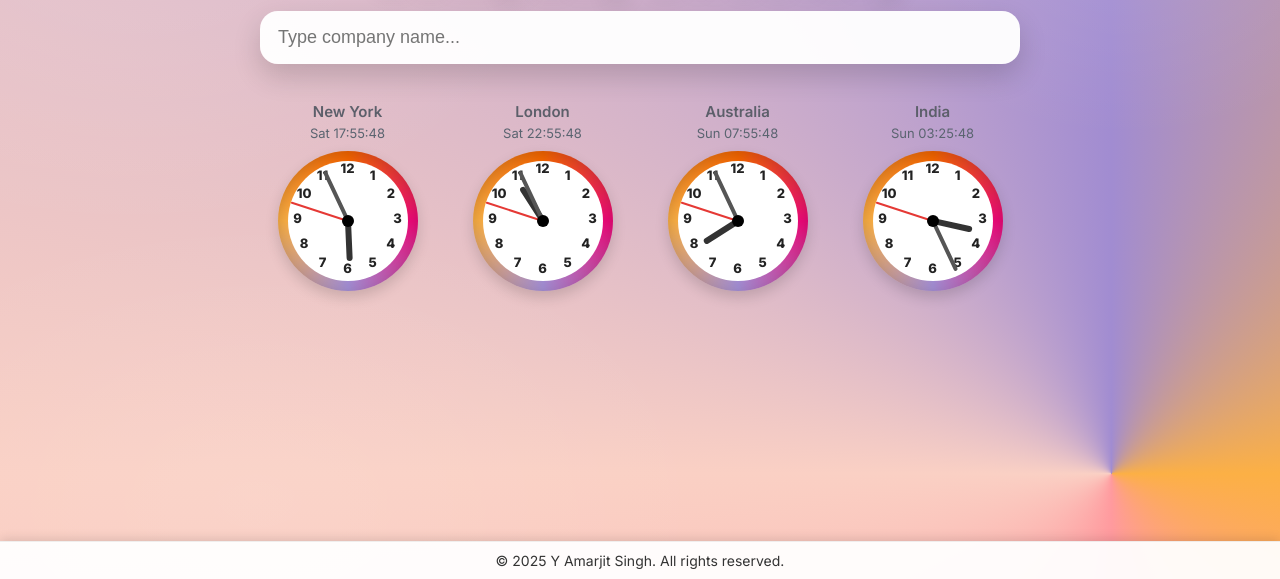
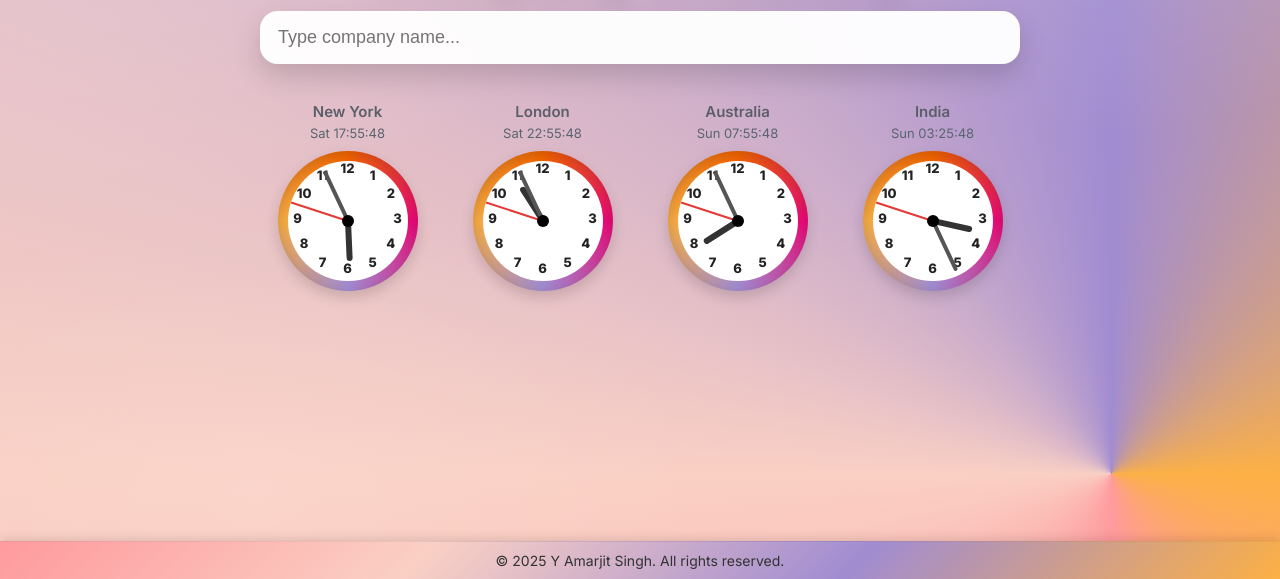
Before and after one commit to amarmeitei1990-glitch/company-directory, a plain HTML site: page index.html in a window 1280 px wide. Shown: the part 221-800 px from the top of the page. Drawn offline with Linux system fonts and the light colour scheme.

Commit message:
Update style.css

```diff
--- a/style.css
+++ b/style.css
@@ -180,11 +180,13 @@ body{
 /* Footer (only visible at bottom) */
 #footer{
   position: fixed; left:0; right:0; bottom:0; width:100%;
-  text-align:center; background:rgba(255,255,255,0.94);
+  text-align:center;
+  background: linear-gradient(135deg, #ff9a9e, #fad0c4, #a18cd1, #fcb045);
   padding:10px 14px; font-size:14px; color:#333;
   box-shadow:0 -2px 10px rgba(0,0,0,.12);
   border-top:1px solid rgba(0,0,0,.06);
   opacity:0; pointer-events:none; transform:translateY(6px);
   transition:opacity .25s ease, transform .25s ease; z-index:1000;
 }
+
 #footer.show{ opacity:1; pointer-events:auto; transform:translateY(0); }
```
